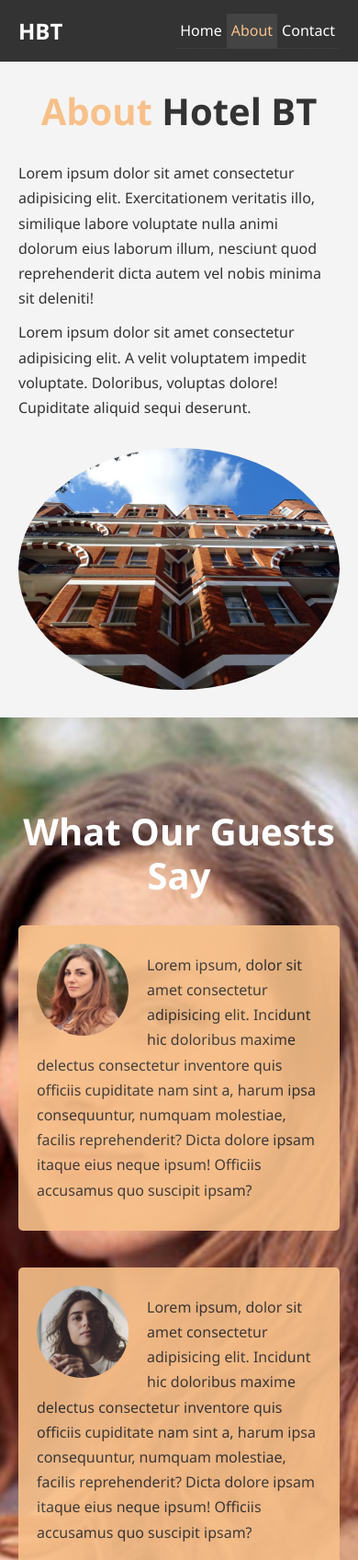
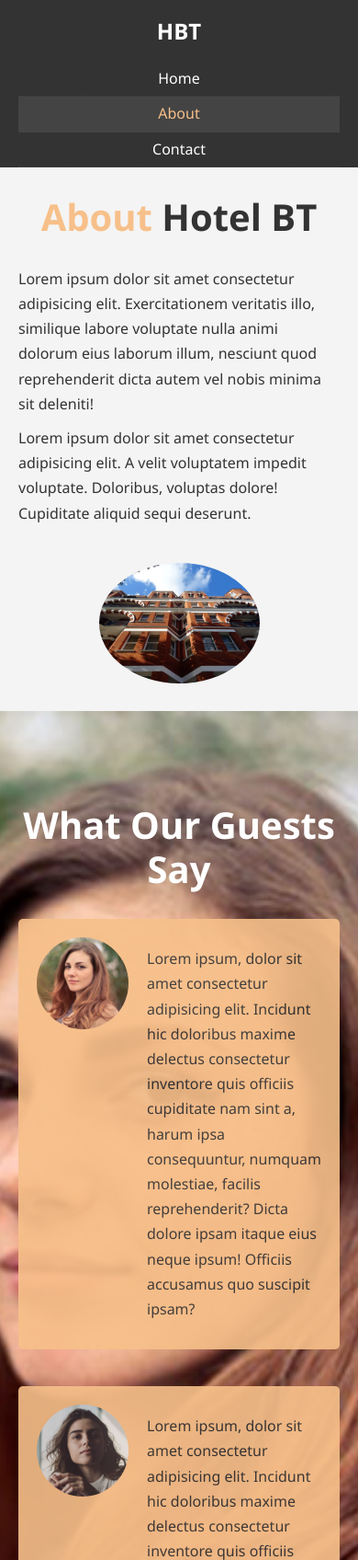
Before and after one commit to olimstv/Modern_HTML_CSS_tmu, a plain HTML site: page Hotel/about.html in a window 390 px wide. Shown: the top 1696 px of the page at 92% size. Drawn offline with Linux system fonts and the light colour scheme.

Commit message:
Refactor: Contacts and About pages with Flexbox

```diff
--- a/Hotel/css/mobile.css
+++ b/Hotel/css/mobile.css
@@ -1,15 +1,18 @@
 /* Utils */
-.container {
-  /* padding: 0; */
+.flex-container {
+  flex-direction: column;
+  align-items: stretch;
 }
 
 #navbar .logo {
-  float: none;
+  /* float: none; */
+
   text-align: center;
 }
 #navbar ul,
 #navbar ul li {
-  float: none;
+  /* float: none; */
+  flex-direction: column;
 }
 #navbar ul li a {
   padding: 5px;
@@ -21,6 +24,12 @@
 }
 #showcase .showcase-content {
   padding-top: 70px;
+}
+#features {
+  flex-direction: column;
+}
+#features .box {
+  height: 250px;
 }
 /* Home Info */
 #home-info {
@@ -35,16 +44,21 @@
   height: 100%;
 }
 .box {
-  float: none;
+  /* float: none; */
   width: 100%;
   /* padding: 30px;
   height: 100%; */
 }
 /* About */
-#about-info .info-right,
+#about-info .container {
+  flex-direction: column;
+}
 #about-info .info-left {
-  float: none;
+  /* float: none; */
   width: 100%;
+}
+#about-info .info-right {
+  align-self: center;
 }
 #about-info .info-right img {
   /* border-radius: 0; */
@@ -55,6 +69,9 @@
   text-align: center;
 }
 /* Contact */
+#contact-info .container {
+  flex-direction: column;
+}
 #contact-info .box {
   border-bottom: 1px solid #444;
   height: 100%;
--- a/Hotel/css/style.css
+++ b/Hotel/css/style.css
@@ -136,7 +136,7 @@ p {
 }
 /* Showcase */
 #showcase {
-  background: url('/Hotel/img/showcase.jpg') no-repeat center center/cover;
+  background: url('/img/showcase.jpg') no-repeat center center/cover;
   min-height: 600px;
 }
 #showcase .showcase-content {
@@ -163,7 +163,7 @@ p {
   /* float: left; */
   /* width: 50%; */
   flex: 1;
-  background: url('/Hotel/img/photo-1.jpg') no-repeat;
+  background: url('/img/photo-1.jpg') no-repeat;
   min-height: 100%;
 }
 #home-info .info-content {
@@ -199,8 +199,12 @@ p {
 }
 
 /* About Info */
+#about-info .container {
+  display: flex;
+  justify-content: space-between;
+}
 #about-info .info-right {
-  float: left;
+  /* float: left; */
   min-height: 100%;
   width: 50%;
 }
@@ -210,19 +214,20 @@ p {
   border-radius: 50%;
 }
 #about-info .info-left {
-  float: left;
+  /* float: left; */
   width: 50%;
   min-height: 100%;
 }
 #testimonials {
   padding-top: 100px;
   height: 100%;
-  background: url('/Hotel/img/person-1.jpg') no-repeat center center/cover;
+  background: url('/img/person-1.jpg') no-repeat center center/cover;
   padding-top: 40px;
 }
 #testimonials .testimonial img {
   width: 100px;
   border-radius: 50%;
+  flex-shrink: 0;
 }
 #testimonials h2 {
   color: #fff;
@@ -231,14 +236,16 @@ p {
 }
 
 #testimonials .testimonial {
+  display: flex;
   border-radius: 5px;
   padding: 20px;
   margin-bottom: 40px;
   opacity: 0.9;
 }
 #testimonials .testimonial img {
-  float: left;
+  /* float: left; */
   margin-right: 20px;
+  max-height: 100px;
 }
 /* Contact Form */
 #contact-form .form-group {
@@ -262,6 +269,10 @@ p {
   outline: none;
   border-color: #f7c08a;
 }
+#contact-info .container {
+  display: flex;
+  justify-content: space-between;
+}
 /* Footer */
 #main-footer {
   text-align: center;
```
Also changed, not shown: 1 other file.
